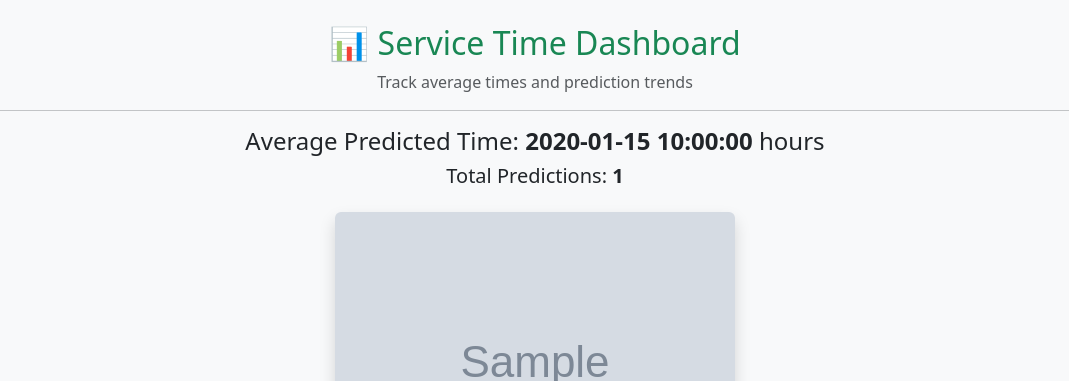
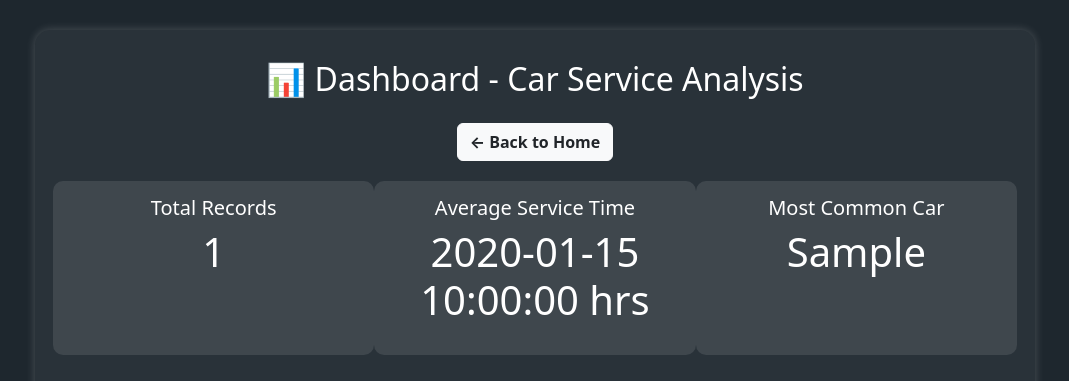
Before and after one commit to ShubhSN17/car-service-time-prediction, a Flask app: template templates/dashboard.html in a window 1280 px wide. Shown: the top 381 px of the page, without its empty margins (105-1174 px from the left). Run offline with Flask 3, Linux system fonts and the light colour scheme; the template is opened without the code that fills it: most values are stand-ins (such as "Sample title", 1, 10 or a date in 2020); grey boxes marked "Sample" are stand-in pictures; parts of the project's set-up code (start-up, migrations or seed data) failed here and were passed over.

Commit message:
Adding dashboard button

```diff
--- a/app.py
+++ b/app.py
@@ -143,24 +143,44 @@ def predict():
 
 @app.route('/dashboard')
 def dashboard():
-    df = pd.read_csv(record_file)
+    import pandas as pd
+    import matplotlib.pyplot as plt
+    import os
 
-    avg_time = df['Predicted Time (hours)'].mean()
-    total_preds = len(df)
+    record_file = 'predicted_records.csv'  # same file used for logging
 
-    plt.figure(figsize=(6, 4))
-    plt.hist(df['Predicted Time (hours)'], bins=10, color='skyblue', edgecolor='black')
-    plt.title("Distribution of Predicted Service Times")
-    plt.xlabel("Service Time (hours)")
-    plt.ylabel("Frequency")
+    if not os.path.exists(record_file):
+        return render_template('dashboard.html',
+                               tables=None,
+                               msg="No records found yet. Predict some results first!")
+
+    # Read prediction records
+    df = pd.read_csv(record_file, header=None, names=[
+        "Car Name", "Service Type", "Engine Type", "Condition",
+        "Spare Parts", "Turbocharged", "Check Engine Light",
+        "Mileage (km)", "Car Age (years)", "Engine Capacity (cc)",
+        "Engine Wear", "Oil Quality", "Temperature (°C)",
+        "Months Since Last Service", "Predicted Time (hours)"
+    ])
+
+    # Summary Stats
+    avg_time = round(df["Predicted Time (hours)"].mean(), 2)
+    common_car = df["Car Name"].mode()[0]
+    total_records = len(df)
+
+    # Plot: Average Service Time by Car Name
+    plt.figure(figsize=(8,4))
+    car_avg = df.groupby("Car Name")["Predicted Time (hours)"].mean().sort_values()
+    car_avg.plot(kind='bar', color='skyblue', edgecolor='black')
+    plt.title("Average Service Time by Car")
+    plt.ylabel("Hours")
     plt.tight_layout()
-    plt.savefig("static/service_time_chart.png")
+    chart_path = "static/dashboard_chart.png"
+    plt.savefig(chart_path)
+    plt.close()
 
-    return render_template('dashboard.html',
-                           avg_time=round(avg_time, 2),
-                           total_preds=total_preds,
-                           image_path="static/service_time_chart.png")
-
+    # Pass data to HTML
+    return render_template("dashboard.html",tables=df.tail(10).values.tolist(),avg_time=avg_time,common_car=common_car,total_records=total_records,chart=chart_path)
 
 if __name__ == '__main__':
     app.run(debug=True)
--- a/records.csv
+++ b/records.csv
@@ -1 +1,3 @@
 Honda City,Standard,Petrol,1,1,0,1,5800.0,5.0,1500.0,8.0,6.0,90.0,6.0,21.68
+Hyundai Creta,Major,Diesel,2,2,0,0,14400.0,8.0,2000.0,7.0,8.0,88.0,9.0,18.69
+Mahindra Scorpio,Major,Diesel,1,1,0,0,56000.0,5.0,2400.0,6.0,8.0,92.0,4.0,27.44
--- a/templates/dashboard.html
+++ b/templates/dashboard.html
@@ -2,27 +2,101 @@
 <html lang="en">
 <head>
     <meta charset="UTF-8">
-    <title>Service Analytics Dashboard</title>
+    <meta name="viewport" content="width=device-width, initial-scale=1.0">
+    <title>Dashboard - Car Service Prediction</title>
     <link href="https://cdn.jsdelivr.net/npm/bootstrap@5.3.0/dist/css/bootstrap.min.css" rel="stylesheet">
+    <style>
+        body {
+            background: #1e272e;
+            color: #fff;
+            padding-top: 30px;
+        }
+        .container {
+            max-width: 1000px;
+            background: rgba(255, 255, 255, 0.05);
+            padding: 30px;
+            border-radius: 15px;
+            box-shadow: 0 0 10px rgba(255,255,255,0.2);
+        }
+        table {
+            background: rgba(255, 255, 255, 0.1);
+            color: #fff;
+        }
+        th, td {
+            text-align: center;
+            vertical-align: middle;
+        }
+        h2 {
+            text-align: center;
+            margin-bottom: 25px;
+        }
+        .summary-box {
+            text-align: center;
+            background: rgba(255,255,255,0.1);
+            border-radius: 10px;
+            padding: 15px;
+            margin-bottom: 25px;
+        }
+        a.btn {
+            margin-bottom: 20px;
+        }
+    </style>
 </head>
-<body class="bg-light">
-<div class="container mt-4">
-    <h2 class="text-center text-success">📊 Service Time Dashboard</h2>
-    <p class="text-center text-muted">Track average times and prediction trends</p>
-    <hr>
+<body>
+    <div class="container">
+        <h2>📊 Dashboard - Car Service Analysis</h2>
+        <div class="text-center">
+            <a href="/" class="btn btn-light text-dark fw-bold">← Back to Home</a>
+        </div>
 
-    <div class="text-center">
-        <h4>Average Predicted Time: <strong>{{ avg_time }}</strong> hours</h4>
-        <h5>Total Predictions: <strong>{{ total_preds }}</strong></h5>
+        {% if msg %}
+            <p class="text-center text-warning mt-3">{{ msg }}</p>
+        {% else %}
+        <div class="row text-center mb-4">
+            <div class="col-md-4 summary-box">
+                <h5>Total Records</h5>
+                <p class="display-6">{{ total_records }}</p>
+            </div>
+            <div class="col-md-4 summary-box">
+                <h5>Average Service Time</h5>
+                <p class="display-6">{{ avg_time }} hrs</p>
+            </div>
+            <div class="col-md-4 summary-box">
+                <h5>Most Common Car</h5>
+                <p class="display-6">{{ common_car }}</p>
+            </div>
+        </div>
+
+        <div class="text-center mb-4">
+            <img src="{{ url_for('static', filename='dashboard_chart.png') }}" alt="Chart" class="img-fluid rounded shadow">
+        </div>
+
+        <h5>Recent Predictions</h5>
+        <div class="table-responsive">
+            <table class="table table-bordered table-striped table-hover">
+                <thead>
+                    <tr>
+                        <th>Car Name</th>
+                        <th>Service Type</th>
+                        <th>Engine Type</th>
+                        <th>Condition</th>
+                        <th>Predicted Time (hrs)</th>
+                    </tr>
+                </thead>
+                <tbody>
+                    {% for row in tables %}
+                    <tr>
+                        <td>{{ row[0] }}</td>
+                        <td>{{ row[1] }}</td>
+                        <td>{{ row[2] }}</td>
+                        <td>{{ row[3] }}</td>
+                        <td>{{ row[-1] }}</td>
+                    </tr>
+                    {% endfor %}
+                </tbody>
+            </table>
+        </div>
+        {% endif %}
     </div>
-
-    <div class="mt-4 text-center">
-        <img src="{{ image_path }}" class="img-fluid rounded shadow">
-    </div>
-
-    <div class="text-center mt-4">
-        <a href="/" class="btn btn-primary">🔙 Back to Home</a>
-    </div>
-</div>
 </body>
 </html>
--- a/templates/index.html
+++ b/templates/index.html
@@ -48,6 +48,9 @@
     <div class="container">
         <h2 class="heading">🚗 Car Service Time Prediction</h2>
 
+        <div class="text-center mb-4">
+            <a href="/dashboard" class="btn btn-light btn-sm text-dark fw-bold">📊 Go to Dashboard</a>
+        </div>
         <form action="/predict" method="POST">
 
             <!-- Car Information -->
```
